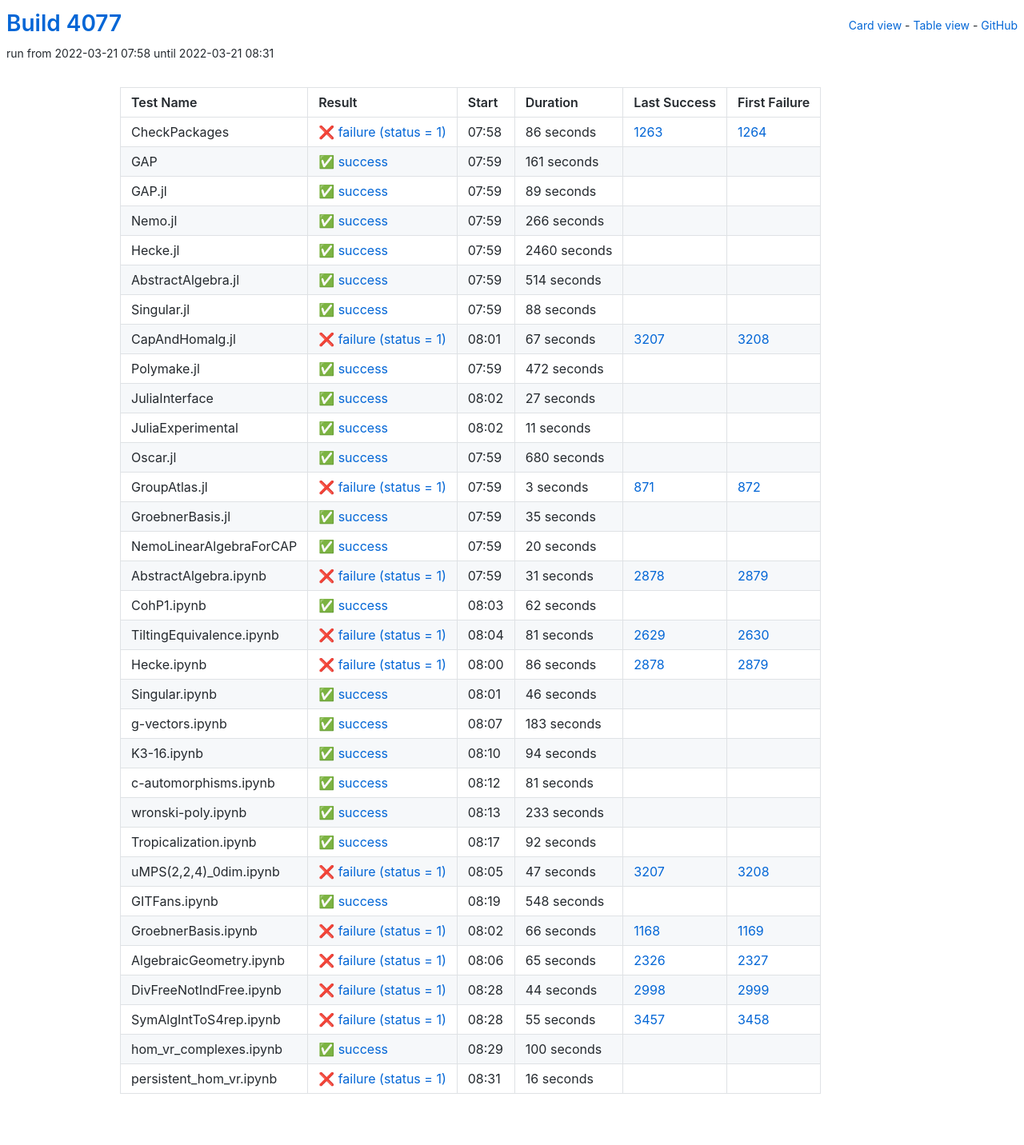
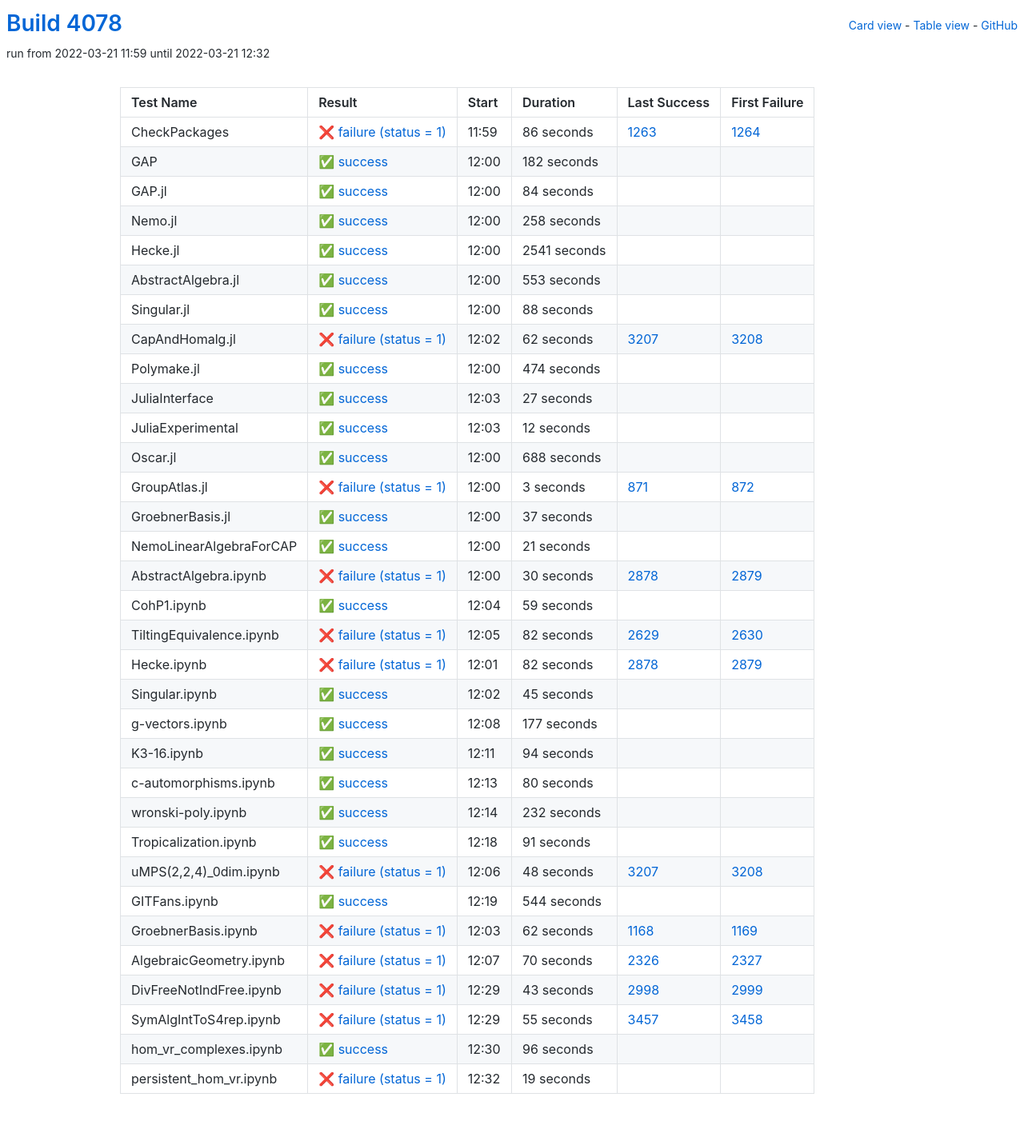
Before and after one commit to oscar-system/oscar-ci-status-stable, a Jekyll site: the page built from table.html, in a window 1280 px wide. Shown: the whole page at 80% size. Built offline with Jekyll 4.4.1, drawn with Linux system fonts in a browser that asks for light colours.

Commit message:
Build #4078

```diff
--- a/_data/ci.yml
+++ b/_data/ci.yml
@@ -1,6 +1,6 @@
 ---
-build: 4077
-build_url: https://oscarci.mathematik.uni-kl.de/job/oscar-stable/4077/
+build: 4078
+build_url: https://oscarci.mathematik.uni-kl.de/job/oscar-stable/4078/
 job: oscar-stable
 organization: oscar-system
 repo: oscar-ci-status-stable
@@ -8,8 +8,8 @@ repourl: https://github.com/oscar-system/oscar-ci-status-stable
 tests:
 - name: CheckPackages
   id: checkpackages
-  log: https://oscarci.mathematik.uni-kl.de/job/oscar-stable/4077/artifact/logs/build-4077/CheckPackages.log
-  start: 2022-03-21 07:58
+  log: https://oscarci.mathematik.uni-kl.de/job/oscar-stable/4078/artifact/logs/build-4078/CheckPackages.log
+  start: 2022-03-21 11:59
   success: false
   exitcode: 1
   status: failure
@@ -20,68 +20,68 @@ tests:
   first_failure_url: https://oscarci.mathematik.uni-kl.de/job/oscar-stable/1264/
 - name: GAP
   id: gap
-  log: https://oscarci.mathematik.uni-kl.de/job/oscar-stable/4077/artifact/logs/build-4077/GAP.log
-  start: 2022-03-21 07:59
+  log: https://oscarci.mathematik.uni-kl.de/job/oscar-stable/4078/artifact/logs/build-4078/GAP.log
+  start: 2022-03-21 12:00
   success: true
   exitcode: 0
   status: success
-  duration: 161
+  duration: 182
   last_success: false
   last_success_url:
   first_failure: false
   first_failure_url:
 - name: GAP.jl
   id: gap-jl
-  log: https://oscarci.mathematik.uni-kl.de/job/oscar-stable/4077/artifact/logs/build-4077/GAP.jl.log
-  start: 2022-03-21 07:59
+  log: https://oscarci.mathematik.uni-kl.de/job/oscar-stable/4078/artifact/logs/build-4078/GAP.jl.log
+  start: 2022-03-21 12:00
   success: true
   exitcode: 0
   status: success
-  duration: 89
+  duration: 84
   last_success: false
   last_success_url:
   first_failure: false
   first_failure_url:
 - name: Nemo.jl
   id: nemo-jl
-  log: https://oscarci.mathematik.uni-kl.de/job/oscar-stable/4077/artifact/logs/build-4077/Nemo.jl.log
-  start: 2022-03-21 07:59
+  log: https://oscarci.mathematik.uni-kl.de/job/oscar-stable/4078/artifact/logs/build-4078/Nemo.jl.log
+  start: 2022-03-21 12:00
   success: true
   exitcode: 0
   status: success
-  duration: 266
+  duration: 258
   last_success: false
   last_success_url:
   first_failure: false
   first_failure_url:
 - name: Hecke.jl
   id: hecke-jl
-  log: https://oscarci.mathematik.uni-kl.de/job/oscar-stable/4077/artifact/logs/build-4077/Hecke.jl.log
-  start: 2022-03-21 07:59
+  log: https://oscarci.mathematik.uni-kl.de/job/oscar-stable/4078/artifact/logs/build-4078/Hecke.jl.log
+  start: 2022-03-21 12:00
   success: true
   exitcode: 0
   status: success
-  duration: 2460
+  duration: 2541
   last_success: false
   last_success_url:
   first_failure: false
   first_failure_url:
 - name: AbstractAlgebra.jl
   id: abstractalgebra-jl
-  log: https://oscarci.mathematik.uni-kl.de/job/oscar-stable/4077/artifact/logs/build-4077/AbstractAlgebra.jl.log
-  start: 2022-03-21 07:59
+  log: https://oscarci.mathematik.uni-kl.de/job/oscar-stable/4078/artifact/logs/build-4078/AbstractAlgebra.jl.log
+  start: 2022-03-21 12:00
   success: true
   exitcode: 0
   status: success
-  duration: 514
+  duration: 553
   last_success: false
   last_success_url:
   first_failure: false
   first_failure_url:
 - name: Singular.jl
   id: singular-jl
-  log: https://oscarci.mathematik.uni-kl.de/job/oscar-stable/4077/artifact/logs/build-4077/Singular.jl.log
-  start: 2022-03-21 07:59
+  log: https://oscarci.mathematik.uni-kl.de/job/oscar-stable/4078/artifact/logs/build-4078/Singular.jl.log
+  start: 2022-03-21 12:00
   success: true
   exitcode: 0
   status: success
@@ -92,32 +92,32 @@ tests:
   first_failure_url:
 - name: CapAndHomalg.jl
   id: capandhomalg-jl
-  log: https://oscarci.mathematik.uni-kl.de/job/oscar-stable/4077/artifact/logs/build-4077/CapAndHomalg.jl.log
-  start: 2022-03-21 08:01
+  log: https://oscarci.mathematik.uni-kl.de/job/oscar-stable/4078/artifact/logs/build-4078/CapAndHomalg.jl.log
+  start: 2022-03-21 12:02
   success: false
   exitcode: 1
   status: failure
-  duration: 67
+  duration: 62
   last_success: 3207
   last_success_url: https://oscarci.mathematik.uni-kl.de/job/oscar-stable/3207/
   first_failure: 3208
   first_failure_url: https://oscarci.mathematik.uni-kl.de/job/oscar-stable/3208/
 - name: Polymake.jl
   id: polymake-jl
-  log: https://oscarci.mathematik.uni-kl.de/job/oscar-stable/4077/artifact/logs/build-4077/Polymake.jl.log
-  start: 2022-03-21 07:59
+  log: https://oscarci.mathematik.uni-kl.de/job/oscar-stable/4078/artifact/logs/build-4078/Polymake.jl.log
+  start: 2022-03-21 12:00
   success: true
   exitcode: 0
   status: success
-  duration: 472
+  duration: 474
   last_success: false
   last_success_url:
   first_failure: false
   first_failure_url:
 - name: JuliaInterface
   id: juliainterface
-  log: https://oscarci.mathematik.uni-kl.de/job/oscar-stable/4077/artifact/logs/build-4077/JuliaInterface.log
-  start: 2022-03-21 08:02
+  log: https://oscarci.mathematik.uni-kl.de/job/oscar-stable/4078/artifact/logs/build-4078/JuliaInterface.log
+  start: 2022-03-21 12:03
   success: true
   exitcode: 0
   status: success
@@ -128,32 +128,32 @@ tests:
   first_failure_url:
 - name: JuliaExperimental
   id: juliaexperimental
-  log: https://oscarci.mathematik.uni-kl.de/job/oscar-stable/4077/artifact/logs/build-4077/JuliaExperimental.log
-  start: 2022-03-21 08:02
+  log: https://oscarci.mathematik.uni-kl.de/job/oscar-stable/4078/artifact/logs/build-4078/JuliaExperimental.log
+  start: 2022-03-21 12:03
   success: true
   exitcode: 0
   status: success
-  duration: 11
+  duration: 12
   last_success: false
   last_success_url:
   first_failure: false
   first_failure_url:
 - name: Oscar.jl
   id: oscar-jl
-  log: https://oscarci.mathematik.uni-kl.de/job/oscar-stable/4077/artifact/logs/build-4077/Oscar.jl.log
-  start: 2022-03-21 07:59
+  log: https://oscarci.mathematik.uni-kl.de/job/oscar-stable/4078/artifact/logs/build-4078/Oscar.jl.log
+  start: 2022-03-21 12:00
   success: true
   exitcode: 0
   status: success
-  duration: 680
+  duration: 688
   last_success: false
   last_success_url:
   first_failure: false
   first_failure_url:
 - name: GroupAtlas.jl
   id: groupatlas-jl
-  log: https://oscarci.mathematik.uni-kl.de/job/oscar-stable/4077/artifact/logs/build-4077/GroupAtlas.jl.log
-  start: 2022-03-21 07:59
+  log: https://oscarci.mathematik.uni-kl.de/job/oscar-stable/4078/artifact/logs/build-4078/GroupAtlas.jl.log
+  start: 2022-03-21 12:00
   success: false
   exitcode: 1
   status: failure
@@ -164,104 +164,104 @@ tests:
   first_failure_url: https://oscarci.mathematik.uni-kl.de/job/oscar-stable/872/
 - name: GroebnerBasis.jl
   id: groebnerbasis-jl
-  log: https://oscarci.mathematik.uni-kl.de/job/oscar-stable/4077/artifact/logs/build-4077/GroebnerBasis.jl.log
-  start: 2022-03-21 07:59
+  log: https://oscarci.mathematik.uni-kl.de/job/oscar-stable/4078/artifact/logs/build-4078/GroebnerBasis.jl.log
+  start: 2022-03-21 12:00
   success: true
   exitcode: 0
   status: success
-  duration: 35
+  duration: 37
   last_success: false
   last_success_url:
   first_failure: false
   first_failure_url:
 - name: NemoLinearAlgebraForCAP
   id: nemolinearalgebraforcap
-  log: https://oscarci.mathematik.uni-kl.de/job/oscar-stable/4077/artifact/logs/build-4077/NemoLinearAlgebraForCAP.log
-  start: 2022-03-21 07:59
+  log: https://oscarci.mathematik.uni-kl.de/job/oscar-stable/4078/artifact/logs/build-4078/NemoLinearAlgebraForCAP.log
+  start: 2022-03-21 12:00
   success: true
   exitcode: 0
   status: success
-  duration: 20
+  duration: 21
   last_success: false
   last_success_url:
   first_failure: false
   first_failure_url:
 - name: AbstractAlgebra.ipynb
   id: abstractalgebra-ipynb
-  log: https://oscarci.mathematik.uni-kl.de/job/oscar-stable/4077/artifact/logs/build-4077/AbstractAlgebra.ipynb.log
-  start: 2022-03-21 07:59
+  log: https://oscarci.mathematik.uni-kl.de/job/oscar-stable/4078/artifact/logs/build-4078/AbstractAlgebra.ipynb.log
+  start: 2022-03-21 12:00
   success: false
   exitcode: 1
   status: failure
-  duration: 31
+  duration: 30
   last_success: 2878
   last_success_url: https://oscarci.mathematik.uni-kl.de/job/oscar-stable/2878/
   first_failure: 2879
   first_failure_url: https://oscarci.mathematik.uni-kl.de/job/oscar-stable/2879/
 - name: CohP1.ipynb
   id: cohp1-ipynb
-  log: https://oscarci.mathematik.uni-kl.de/job/oscar-stable/4077/artifact/logs/build-4077/CohP1.ipynb.log
-  start: 2022-03-21 08:03
+  log: https://oscarci.mathematik.uni-kl.de/job/oscar-stable/4078/artifact/logs/build-4078/CohP1.ipynb.log
+  start: 2022-03-21 12:04
   success: true
   exitcode: 0
   status: success
-  duration: 62
+  duration: 59
   last_success: false
   last_success_url:
   first_failure: false
   first_failure_url:
 - name: TiltingEquivalence.ipynb
   id: tiltingequivalence-ipynb
-  log: https://oscarci.mathematik.uni-kl.de/job/oscar-stable/4077/artifact/logs/build-4077/TiltingEquivalence.ipynb.log
-  start: 2022-03-21 08:04
+  log: https://oscarci.mathematik.uni-kl.de/job/oscar-stable/4078/artifact/logs/build-4078/TiltingEquivalence.ipynb.log
+  start: 2022-03-21 12:05
   success: false
   exitcode: 1
   status: failure
-  duration: 81
+  duration: 82
   last_success: 2629
   last_success_url: https://oscarci.mathematik.uni-kl.de/job/oscar-stable/2629/
   first_failure: 2630
   first_failure_url: https://oscarci.mathematik.uni-kl.de/job/oscar-stable/2630/
 - name: Hecke.ipynb
   id: hecke-ipynb
-  log: https://oscarci.mathematik.uni-kl.de/job/oscar-stable/4077/artifact/logs/build-4077/Hecke.ipynb.log
-  start: 2022-03-21 08:00
+  log: https://oscarci.mathematik.uni-kl.de/job/oscar-stable/4078/artifact/logs/build-4078/Hecke.ipynb.log
+  start: 2022-03-21 12:01
   success: false
   exitcode: 1
   status: failure
-  duration: 86
+  duration: 82
   last_success: 2878
   last_success_url: https://oscarci.mathematik.uni-kl.de/job/oscar-stable/2878/
   first_failure: 2879
   first_failure_url: https://oscarci.mathematik.uni-kl.de/job/oscar-stable/2879/
 - name: Singular.ipynb
   id: singular-ipynb
-  log: https://oscarci.mathematik.uni-kl.de/job/oscar-stable/4077/artifact/logs/build-4077/Singular.ipynb.log
-  start: 2022-03-21 08:01
+  log: https://oscarci.mathematik.uni-kl.de/job/oscar-stable/4078/artifact/logs/build-4078/Singular.ipynb.log
+  start: 2022-03-21 12:02
   success: true
   exitcode: 0
   status: success
-  duration: 46
+  duration: 45
   last_success: false
   last_success_url:
   first_failure: false
   first_failure_url:
 - name: g-vectors.ipynb
   id: g-vectors-ipynb
-  log: https://oscarci.mathematik.uni-kl.de/job/oscar-stable/4077/artifact/logs/build-4077/g-vectors.ipynb.log
-  start: 2022-03-21 08:07
+  log: https://oscarci.mathematik.uni-kl.de/job/oscar-stable/4078/artifact/logs/build-4078/g-vectors.ipynb.log
+  start: 2022-03-21 12:08
   success: true
   exitcode: 0
   status: success
-  duration: 183
+  duration: 177
   last_success: false
   last_success_url:
   first_failure: false
   first_failure_url:
 - name: K3-16.ipynb
   id: k3-16-ipynb
-  log: https://oscarci.mathematik.uni-kl.de/job/oscar-stable/4077/artifact/logs/build-4077/K3-16.ipynb.log
-  start: 2022-03-21 08:10
+  log: https://oscarci.mathematik.uni-kl.de/job/oscar-stable/4078/artifact/logs/build-4078/K3-16.ipynb.log
+  start: 2022-03-21 12:11
   success: true
   exitcode: 0
   status: success
@@ -272,104 +272,104 @@ tests:
   first_failure_url:
 - name: c-automorphisms.ipynb
   id: c-automorphisms-ipynb
-  log: https://oscarci.mathematik.uni-kl.de/job/oscar-stable/4077/artifact/logs/build-4077/c-automorphisms.ipynb.log
-  start: 2022-03-21 08:12
+  log: https://oscarci.mathematik.uni-kl.de/job/oscar-stable/4078/artifact/logs/build-4078/c-automorphisms.ipynb.log
+  start: 2022-03-21 12:13
   success: true
   exitcode: 0
   status: success
-  duration: 81
+  duration: 80
   last_success: false
   last_success_url:
   first_failure: false
   first_failure_url:
 - name: wronski-poly.ipynb
   id: wronski-poly-ipynb
-  log: https://oscarci.mathematik.uni-kl.de/job/oscar-stable/4077/artifact/logs/build-4077/wronski-poly.ipynb.log
-  start: 2022-03-21 08:13
+  log: https://oscarci.mathematik.uni-kl.de/job/oscar-stable/4078/artifact/logs/build-4078/wronski-poly.ipynb.log
+  start: 2022-03-21 12:14
   success: true
   exitcode: 0
   status: success
-  duration: 233
+  duration: 232
   last_success: false
   last_success_url:
   first_failure: false
   first_failure_url:
 - name: Tropicalization.ipynb
   id: tropicalization-ipynb
-  log: https://oscarci.mathematik.uni-kl.de/job/oscar-stable/4077/artifact/logs/build-4077/Tropicalization.ipynb.log
-  start: 2022-03-21 08:17
+  log: https://oscarci.mathematik.uni-kl.de/job/oscar-stable/4078/artifact/logs/build-4078/Tropicalization.ipynb.log
+  start: 2022-03-21 12:18
   success: true
   exitcode: 0
   status: success
-  duration: 92
+  duration: 91
   last_success: false
   last_success_url:
   first_failure: false
   first_failure_url:
 - name: uMPS(2,2,4)_0dim.ipynb
   id: umps-2-2-4-0dim-ipynb
-  log: https://oscarci.mathematik.uni-kl.de/job/oscar-stable/4077/artifact/logs/build-4077/uMPS-2-2-4-_0dim.ipynb.log
-  start: 2022-03-21 08:05
+  log: https://oscarci.mathematik.uni-kl.de/job/oscar-stable/4078/artifact/logs/build-4078/uMPS-2-2-4-_0dim.ipynb.log
+  start: 2022-03-21 12:06
   success: false
   exitcode: 1
   status: failure
-  duration: 47
+  duration: 48
   last_success: 3207
   last_success_url: https://oscarci.mathematik.uni-kl.de/job/oscar-stable/3207/
   first_failure: 3208
   first_failure_url: https://oscarci.mathematik.uni-kl.de/job/oscar-stable/3208/
 - name: GITFans.ipynb
   id: gitfans-ipynb
-  log: https://oscarci.mathematik.uni-kl.de/job/oscar-stable/4077/artifact/logs/build-4077/GITFans.ipynb.log
-  start: 2022-03-21 08:19
+  log: https://oscarci.mathematik.uni-kl.de/job/oscar-stable/4078/artifact/logs/build-4078/GITFans.ipynb.log
+  start: 2022-03-21 12:19
   success: true
   exitcode: 0
   status: success
-  duration: 548
+  duration: 544
   last_success: false
   last_success_url:
   first_failure: false
   first_failure_url:
 - name: GroebnerBasis.ipynb
   id: groebnerbasis-ipynb
-  log: https://oscarci.mathematik.uni-kl.de/job/oscar-stable/4077/artifact/logs/build-4077/GroebnerBasis.ipynb.log
-  start: 2022-03-21 08:02
+  log: https://oscarci.mathematik.uni-kl.de/job/oscar-stable/4078/artifact/logs/build-4078/GroebnerBasis.ipynb.log
+  start: 2022-03-21 12:03
   success: false
   exitcode: 1
   status: failure
-  duration: 66
+  duration: 62
   last_success: 1168
   last_success_url: https://oscarci.mathematik.uni-kl.de/job/oscar-stable/1168/
   first_failure: 1169
   first_failure_url: https://oscarci.mathematik.uni-kl.de/job/oscar-stable/1169/
 - name: AlgebraicGeometry.ipynb
   id: algebraicgeometry-ipynb
-  log: https://oscarci.mathematik.uni-kl.de/job/oscar-stable/4077/artifact/logs/build-4077/AlgebraicGeometry.ipynb.log
-  start: 2022-03-21 08:06
+  log: https://oscarci.mathematik.uni-kl.de/job/oscar-stable/4078/artifact/logs/build-4078/AlgebraicGeometry.ipynb.log
+  start: 2022-03-21 12:07
   success: false
   exitcode: 1
   status: failure
-  duration: 65
+  duration: 70
   last_success: 2326
   last_success_url: https://oscarci.mathematik.uni-kl.de/job/oscar-stable/2326/
   first_failure: 2327
   first_failure_url: https://oscarci.mathematik.uni-kl.de/job/oscar-stable/2327/
 - name: DivFreeNotIndFree.ipynb
   id: divfreenotindfree-ipynb
-  log: https://oscarci.mathematik.uni-kl.de/job/oscar-stable/4077/artifact/logs/build-4077/DivFreeNotIndFree.ipynb.log
-  start: 2022-03-21 08:28
+  log: https://oscarci.mathematik.uni-kl.de/job/oscar-stable/4078/artifact/logs/build-4078/DivFreeNotIndFree.ipynb.log
+  start: 2022-03-21 12:29
   success: false
   exitcode: 1
   status: failure
-  duration: 44
+  duration: 43
   last_success: 2998
   last_success_url: https://oscarci.mathematik.uni-kl.de/job/oscar-stable/2998/
   first_failure: 2999
   first_failure_url: https://oscarci.mathematik.uni-kl.de/job/oscar-stable/2999/
 - name: SymAlgIntToS4rep.ipynb
   id: symalginttos4rep-ipynb
-  log: https://oscarci.mathematik.uni-kl.de/job/oscar-stable/4077/artifact/logs/build-4077/SymAlgIntToS4rep.ipynb.log
-  start: 2022-03-21 08:28
+  log: https://oscarci.mathematik.uni-kl.de/job/oscar-stable/4078/artifact/logs/build-4078/SymAlgIntToS4rep.ipynb.log
+  start: 2022-03-21 12:29
   success: false
   exitcode: 1
   status: failure
@@ -380,24 +380,24 @@ tests:
   first_failure_url: https://oscarci.mathematik.uni-kl.de/job/oscar-stable/3458/
 - name: hom_vr_complexes.ipynb
   id: hom-vr-complexes-ipynb
-  log: https://oscarci.mathematik.uni-kl.de/job/oscar-stable/4077/artifact/logs/build-4077/hom_vr_complexes.ipynb.log
-  start: 2022-03-21 08:29
+  log: https://oscarci.mathematik.uni-kl.de/job/oscar-stable/4078/artifact/logs/build-4078/hom_vr_complexes.ipynb.log
+  start: 2022-03-21 12:30
   success: true
   exitcode: 0
   status: success
-  duration: 100
+  duration: 96
   last_success: false
   last_success_url:
   first_failure: false
   first_failure_url:
 - name: persistent_hom_vr.ipynb
   id: persistent-hom-vr-ipynb
-  log: https://oscarci.mathematik.uni-kl.de/job/oscar-stable/4077/artifact/logs/build-4077/persistent_hom_vr.ipynb.log
-  start: 2022-03-21 08:31
+  log: https://oscarci.mathematik.uni-kl.de/job/oscar-stable/4078/artifact/logs/build-4078/persistent_hom_vr.ipynb.log
+  start: 2022-03-21 12:32
   success: false
   exitcode: 1
   status: failure
-  duration: 16
+  duration: 19
   last_success: false
   last_success_url:
   first_failure: false
```
Also changed, not shown: README.md.
